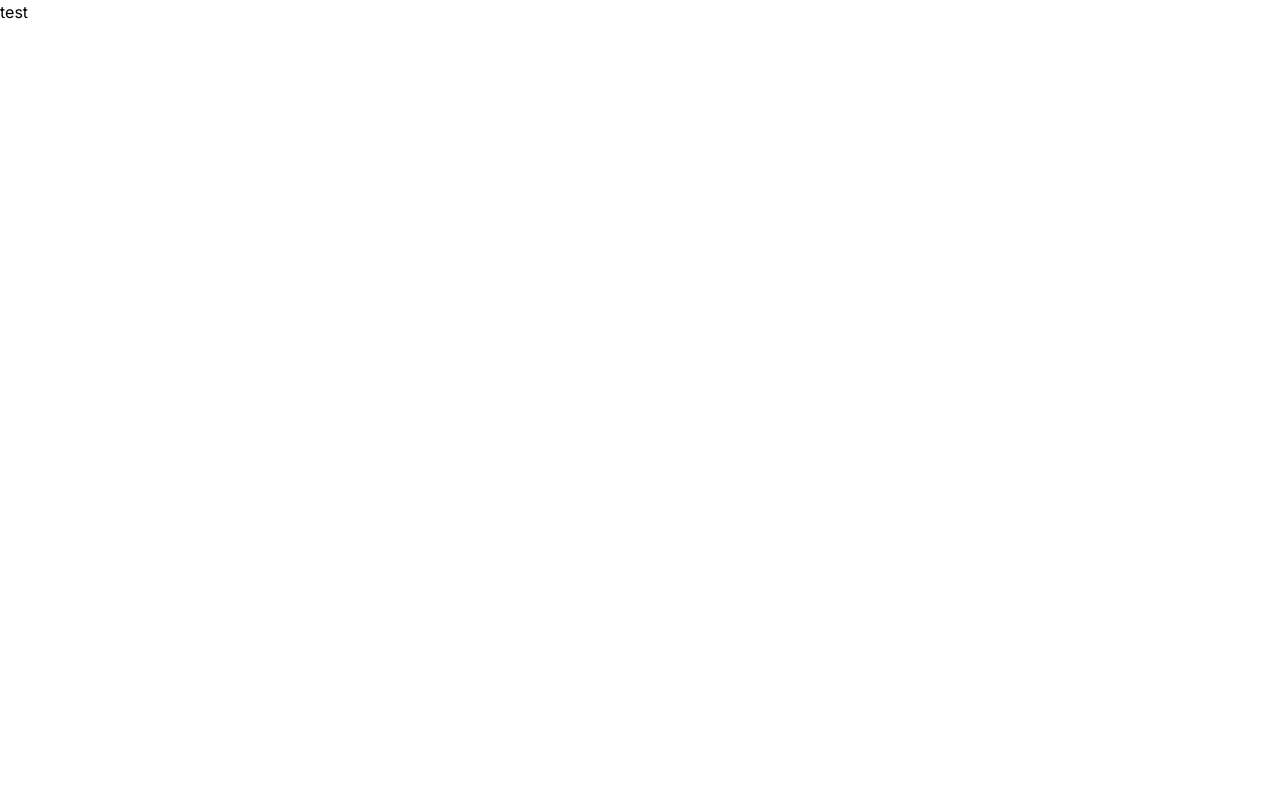
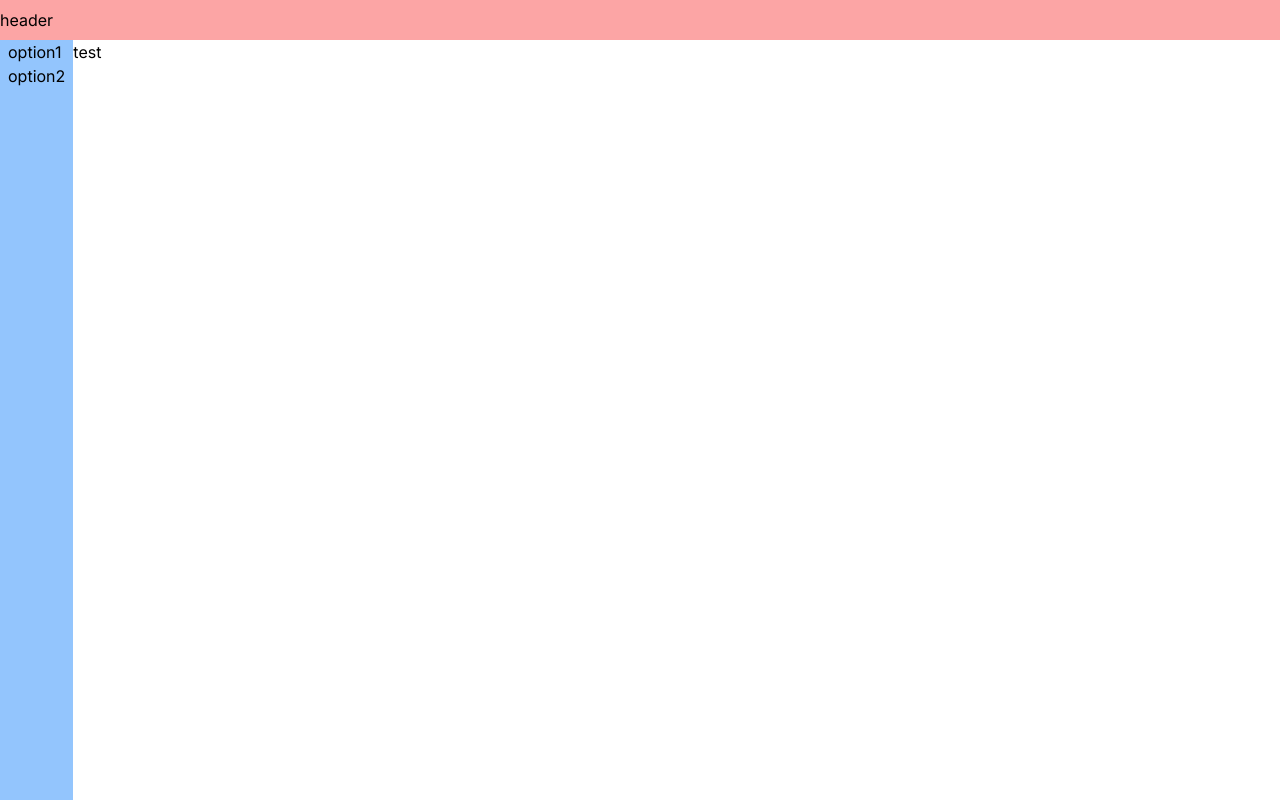
Before and after one commit to sugiwa/matching-app, a Next.js app: page / in a window 1280 px wide. Built offline with nearby package versions, Linux system fonts and the light colour scheme.

Commit message:
create nav component

```diff
--- /dev/null
+++ b/src/app/components/Header.tsx
@@ -0,0 +1,4 @@
+const Header = () => {
+  return <header className="x-full py-2 bg-red-300">header</header>;
+};
+export default Header;
--- /dev/null
+++ b/src/app/components/NavBar.tsx
@@ -0,0 +1,11 @@
+const NavBar = () => {
+  return (
+    <>
+      <ul className="px-2 flex-row bg-blue-300">
+        <li>option1</li>
+        <li>option2</li>
+      </ul>
+    </>
+  );
+};
+export default NavBar;
--- a/src/app/page.tsx
+++ b/src/app/page.tsx
@@ -1,5 +1,15 @@
 import Image from "next/image";
+import Header from "./components/Header";
+import NavBar from "./components/NavBar";
 
 export default function Home() {
-  return <main>test</main>;
+  return (
+    <div className="h-screen flex flex-col">
+      <Header />
+      <div className="flex flex-1">
+        <NavBar />
+        <main>test</main>
+      </div>
+    </div>
+  );
 }
```
